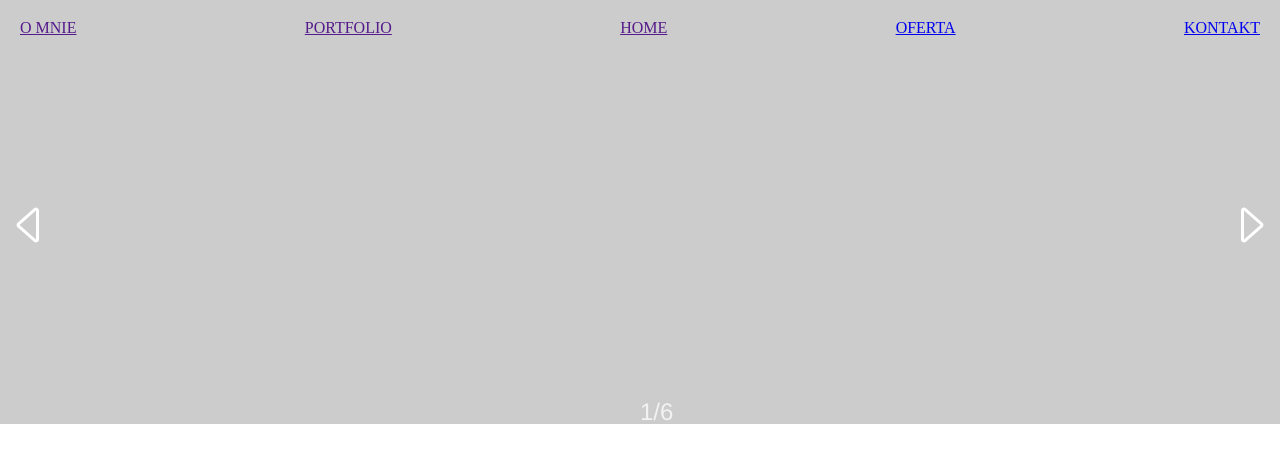
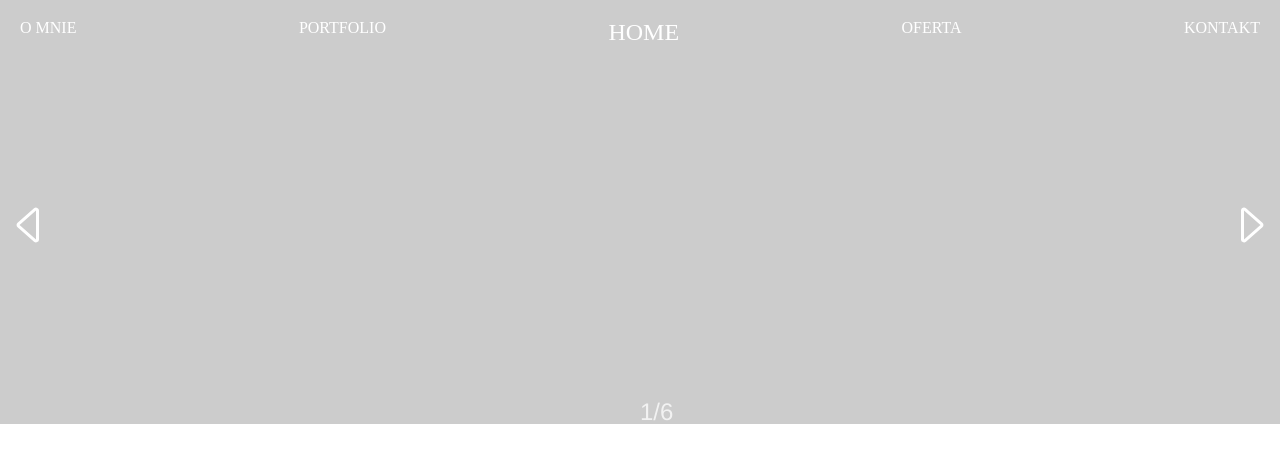
Before and after one commit to Nuclear303/projekt-fotografia, a plain HTML site: page index.html in a window 1280 px wide. Drawn offline with Linux system fonts and the light colour scheme; placeholder pictures from the web are drawn by us.

Commit message:
zmiana czcionki i poprawiony css

```diff
--- a/css/style.css
+++ b/css/style.css
@@ -1,5 +1,7 @@
 *{
     list-style: none;
+    text-decoration: none;
+
 }
 .main-header{
     display: flex;
@@ -15,3 +17,11 @@
     display: flex;
     justify-content: space-between;
 }
+.menu-element a{
+    color: white;
+    font-family: 'Apple chancery';
+    cursor: pointer;
+}
+.home{
+    font-size: x-large;
+}
--- a/index.html
+++ b/index.html
@@ -16,7 +16,7 @@
             <span class="menu">
                 <ul class="menu-list">
                     <li class="menu-element">
-                        <a href="" class="home">
+                        <a href="" class="about">
                             O MNIE
                         </a>
                     </li>
@@ -26,7 +26,7 @@
                         </a>
                     </li>
                     <li class="menu-element">
-                        <a href="" class="about">
+                        <a href="" class="home">
                             HOME
                         </a>
                     </li>
```
